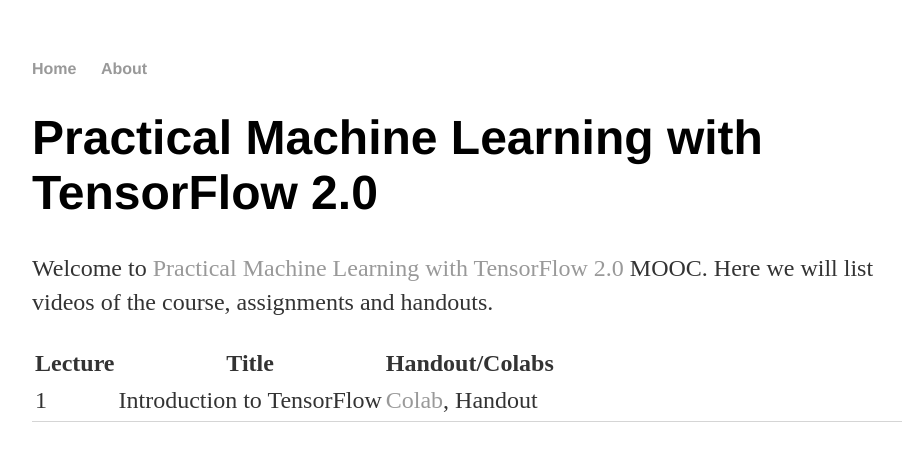
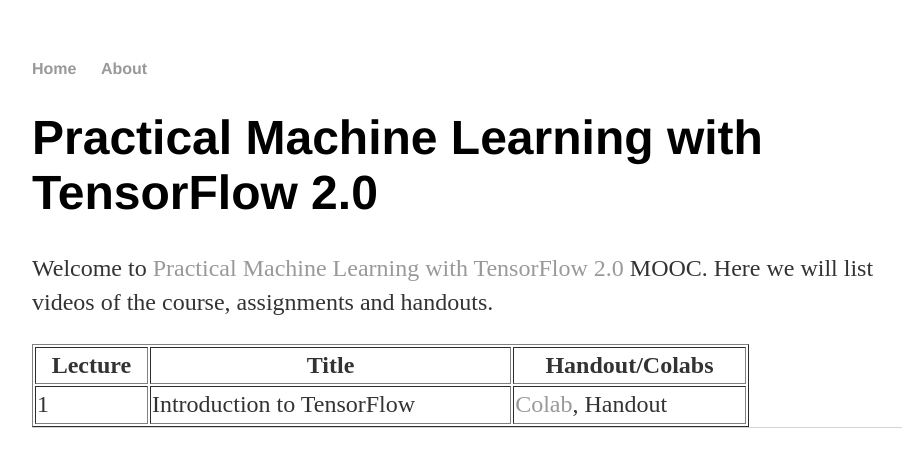
Before and after one commit to tfindiamooc/tfindiamooc.github.io, a Jekyll site: the page built from index.html, in a window 1280 px wide. Shown: the top 467 px of the page, without its empty margins (160-1062 px from the left). Built offline with Jekyll 4.4.1, drawn with Linux system fonts in a browser that asks for light colours.

Commit message:
Update index.html

```diff
--- a/index.html
+++ b/index.html
@@ -9,7 +9,7 @@
 	Here we will list videos of the course, assignments and handouts.
 	</p>
 
-	<table>
+	<table border=1 width=80%>
 	<tr>
 		<th>Lecture</th>
 		<th>Title</th>
```
